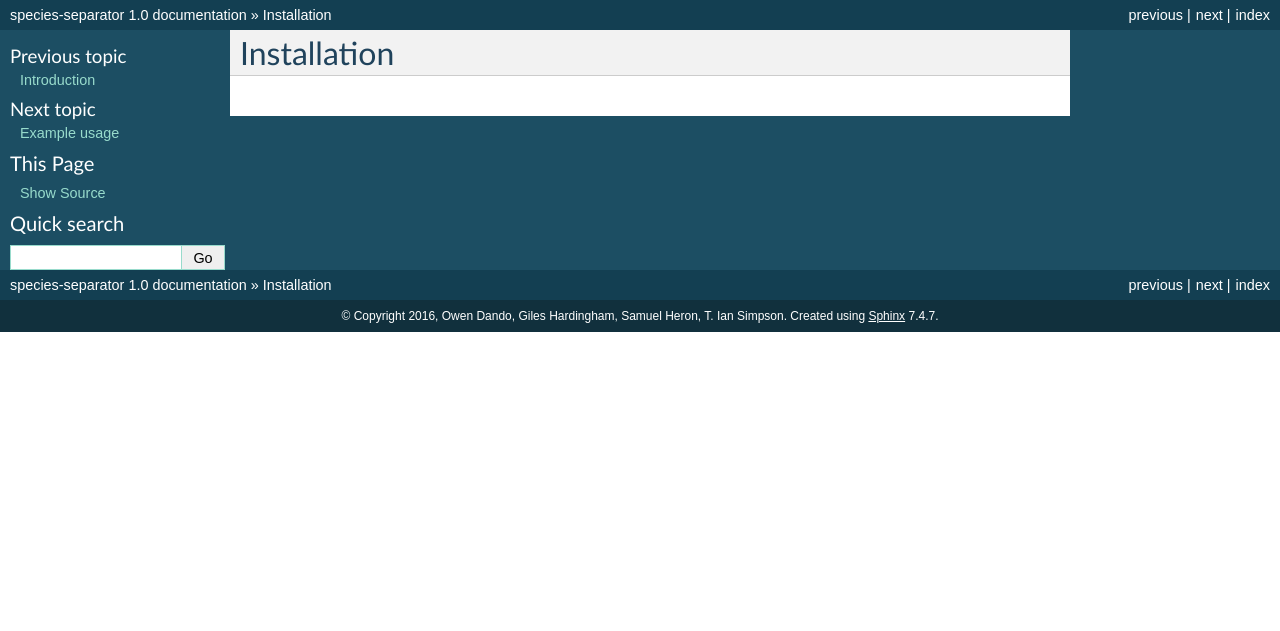
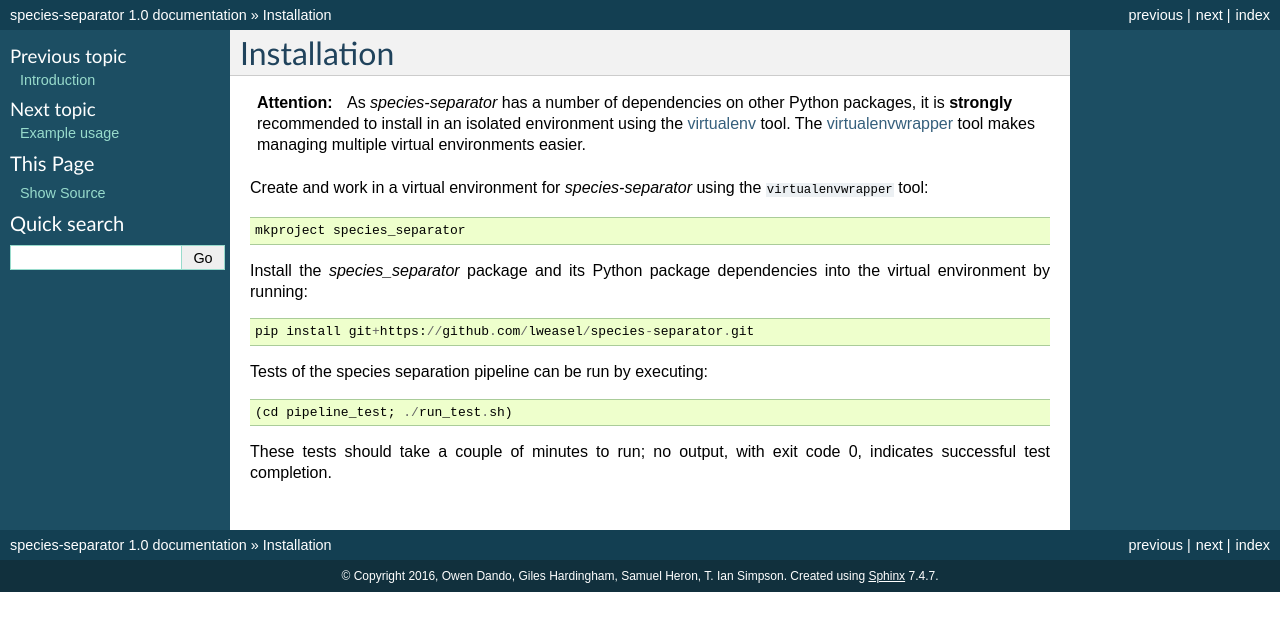
Before and after one commit to biomedicalinformaticsgroup/Sargasso, a Sphinx documentation site: the page built from docs/installation.rst, in a window 1280 px wide. Shown: the top 631 px of the page. Built offline with Sphinx 7.4.7, drawn with Linux system fonts in a browser that asks for light colours.

Commit message:
Installation instructions.

```diff
--- a/docs/installation.rst
+++ b/docs/installation.rst
@@ -1,2 +1,18 @@
 Installation
 ============
+
+.. attention:: As *species-separator* has a number of dependencies on other Python packages, it is **strongly** recommended to install in an isolated environment using the `virtualenv <http://virtualenv.readthedocs.org/en/latest/index.html>`_ tool. The `virtualenvwrapper <http://virtualenvwrapper.readthedocs.org/en/latest/install.html>`_ tool makes managing multiple virtual environments easier.
+
+Create and work in a virtual environment for *species-separator* using the ``virtualenvwrapper`` tool::
+
+    mkproject species_separator
+
+Install the *species_separator* package and its Python package dependencies into the virtual environment by running::
+
+    pip install git+https://github.com/lweasel/species-separator.git
+
+Tests of the species separation pipeline can be run by executing::
+
+    (cd pipeline_test; ./run_test.sh)
+
+These tests should take a couple of minutes to run; no output, with exit code 0, indicates successful test completion.
```
